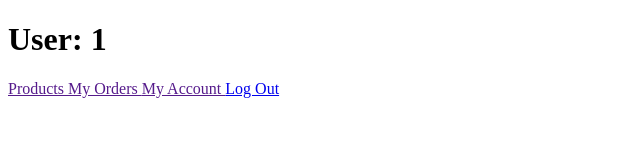
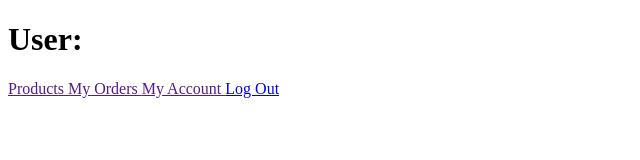
Before and after one commit to Sagiv440/ReactFinalProject, a React (Vite) app: page /User/1 in a window 1280 px wide. Shown: the top 160 px of the page, without its empty margins (0-640 px from the left). Built offline with nearby package versions, Linux system fonts and the light colour scheme.

Commit message:
Added redux reducer for tracking the current user

```diff
--- a/package.json
+++ b/package.json
@@ -13,7 +13,9 @@
     "firebase": "^10.13.0",
     "react": "^18.3.1",
     "react-dom": "^18.3.1",
-    "react-router-dom": "^6.26.1"
+    "react-redux": "^9.1.2",
+    "react-router-dom": "^6.26.1",
+    "redux": "^5.0.1"
   },
   "devDependencies": {
     "@eslint/js": "^9.8.0",
--- a/src/Comps/Loging/LogPage.jsx
+++ b/src/Comps/Loging/LogPage.jsx
@@ -1,25 +1,31 @@
 import { useState } from "react"
+import { useDispatch, useSelector } from "react-redux";
+
 import { LogUser } from "../../Utils/Firebase/FirebaseInterface"
 import { capitalizeFirstLetter } from "../../Utils/utils"
 
-import { ADMIN_COLLECTION, USERS_COLLECTION } from "../../Utils/constants"
+import { ADMIN_COLLECTION, USERS_COLLECTION, INIT_USER} from "../../Utils/constants"
 
 const LogPage = ()=>
 {
     const [username, setUsername] = useState("")
     const [password, setPassword] = useState("");
+    const dispatch = useDispatch();
 
     const loginFunc = async ()=>
     {
         let admin = await LogUser(ADMIN_COLLECTION, username, password)
         if( admin != null)
             {
+                dispatch({type: INIT_USER, payload: admin})
                 window.location.href = `User/${capitalizeFirstLetter(username)}`
             }
         else
         admin = await LogUser(USERS_COLLECTION, username, password)
         if(admin != null)
             {
+                dispatch({type: INIT_USER, payload: admin});
+                console.log(curUser);
                 window.location.href = `User/${capitalizeFirstLetter(username)}`
             }
         else{
--- a/src/Comps/Users/User.jsx
+++ b/src/Comps/Users/User.jsx
@@ -1,6 +1,7 @@
 
-import { useState } from "react";
+import { useState, useEffect } from "react";
 import { useParams } from "react-router-dom";
+import { useDispatch, useSelector } from "react-redux";
 
 import UserAccount from "./Tabs/UserAccount";
 import UserOrders from "./Tabs/UserOrders";
@@ -8,8 +9,9 @@ import UserProducts from "./Tabs/UserProducts";
 
 const UserComp =()=>
 {
-    const user = useParams();
-    const [state, setState] = useState("")
+    //const user = useParams();
+    const user = useSelector((select)=>select.curUser);
+    const [state, setState] = useState("");
 
     const logout =()=>
     {
@@ -20,10 +22,14 @@ const UserComp =()=>
         e.preventDefault();
         setState(value);
     }
+    useEffect(()=>
+    {
+        console.log(user);
+    },[])
     return (
         <>
 
-        <h1>User: {user.name}</h1>
+        <h1>User: {user.username}</h1>
 
         <a href="" onClick={(e)=>changeValue(e,"Products")}> Products </a>
         <a href="" onClick={(e)=>changeValue(e,"Orders")}> My Orders </a>
--- /dev/null
+++ b/src/Utils/Redux/rootReducer.js
@@ -0,0 +1,20 @@
+import { INIT_USER } from "../constants"
+
+const REDUCER_STATE =
+{
+    curUser: {},
+}
+
+const ecomsReducer = (state = REDUCER_STATE, action) =>
+{
+    switch(action.type)
+    {
+        case INIT_USER:
+            console.log(action);
+            return { ...state, curUser: { ...action.payload }};
+
+        default:
+            return { ...state };
+    }
+}
+export default ecomsReducer;
--- a/src/Utils/constants.js
+++ b/src/Utils/constants.js
@@ -15,6 +15,16 @@ export const USER_TEMPLATE =
     Orders: []
 }
 
-
+//Firebase collection names
 export const USERS_COLLECTION = "Users";
 export const ADMIN_COLLECTION = "Admin";
+
+
+//Redux reducer defult state;
+export const REDUCER_STATE =
+{
+    curUser: { ...USER_TEMPLATE }
+}
+//Redux Actions;
+
+export const INIT_USER = 'INIT_USER';
--- a/src/main.jsx
+++ b/src/main.jsx
@@ -1,12 +1,19 @@
 import { StrictMode } from 'react'
 import { createRoot } from 'react-dom/client'
 import { BrowserRouter } from 'react-router-dom'
+
+import { legacy_createStore as createStore } from 'redux';
+import { Provider } from 'react-redux';
+import ecomsReducer from './Utils/Redux/rootReducer.js';
+
 import App from './App.jsx'
 
+const store = createStore(ecomsReducer);
+
 createRoot(document.getElementById('root')).render(
-  <StrictMode>
+  <Provider store={store}>
     <BrowserRouter>
     <App />
     </BrowserRouter>
-  </StrictMode>,
+  </Provider>
 )
```
Also changed, not shown: 1 other file (tests, documents, lock files or other folders).
